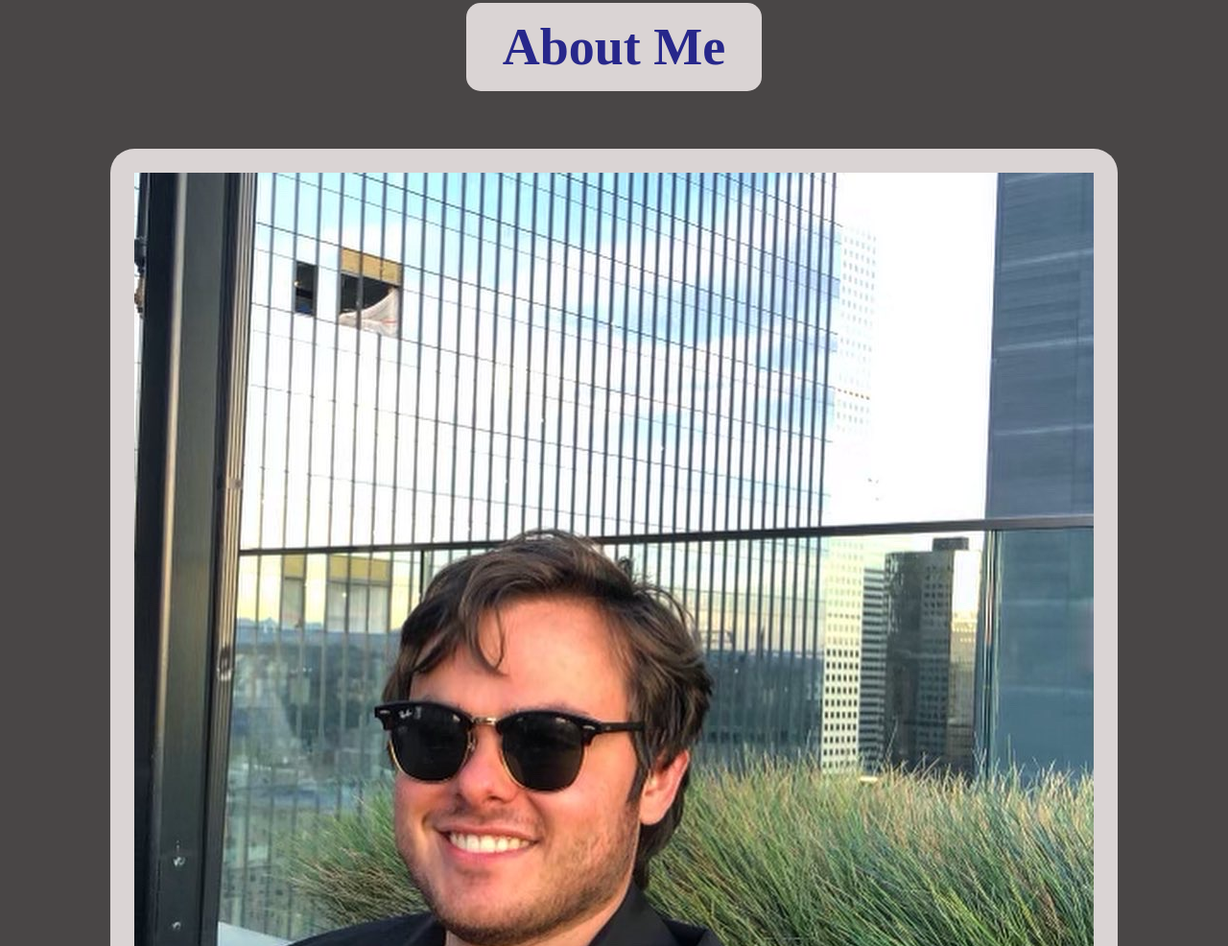
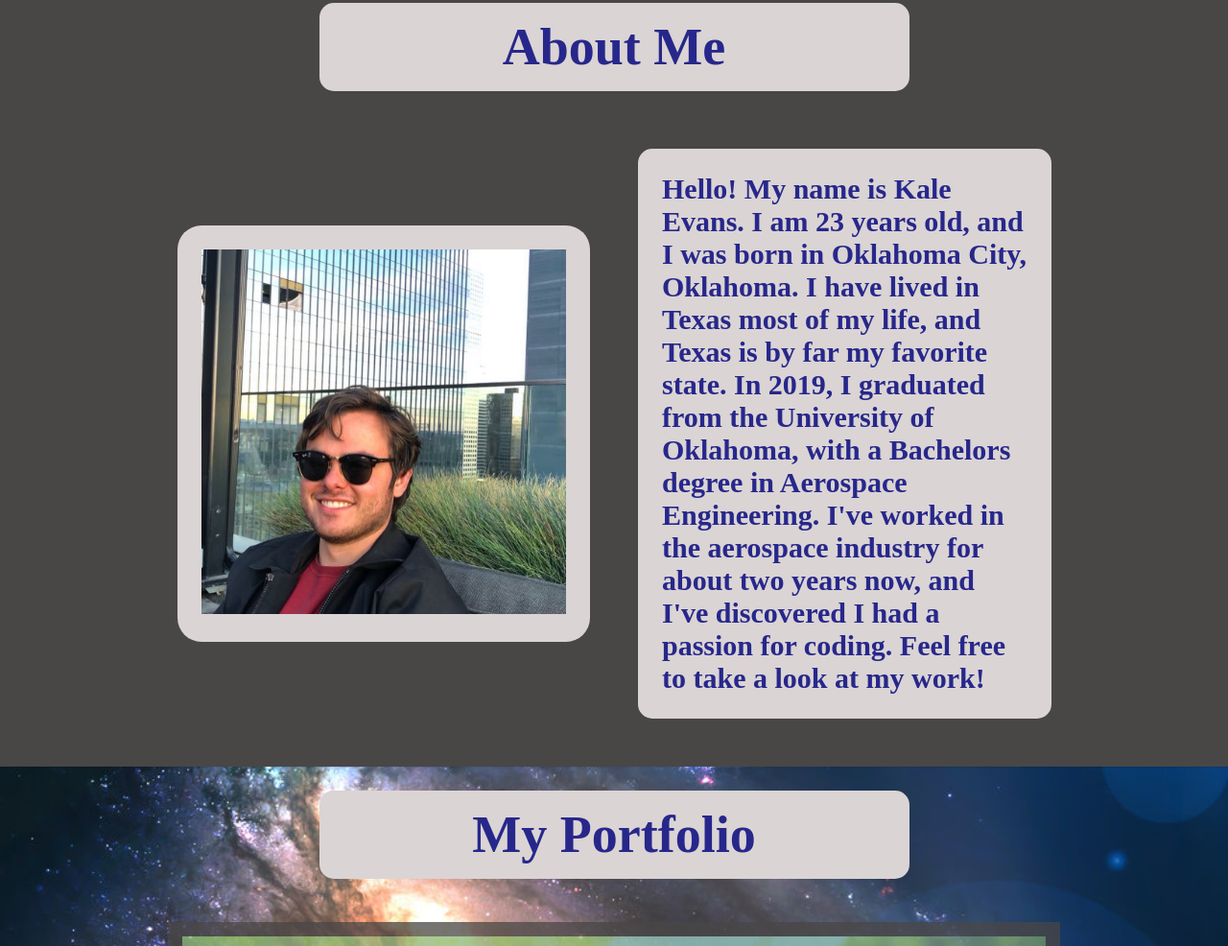
Before and after one commit to KaleTEvans/Professional-Portfolio, a plain HTML site: page index.html in a window 1280 px wide. Shown: the part 926-1912 px from the top of the page at 96% size. Drawn offline with Linux system fonts and the light colour scheme.

Commit message:
added more mobile css changes

```diff
--- a/assets/css/style.css
+++ b/assets/css/style.css
@@ -110,7 +110,7 @@ header nav ul li a:hover {
 }
 
 .profile-pic {
-    width 35%;
+    width: 35%;
     padding: 25px;
     background-color: var(--primary-color);
     border-radius: 25px;
@@ -124,7 +124,7 @@ header nav ul li a:hover {
 .bio-text {
     width: 35%;
     padding: 25px;
-    font-size: 35px;
+    font-size: 30px;
     text-align: left;
     color: var(--secondary-color);
     background-color: var(--primary-color);
@@ -274,7 +274,7 @@ footer h2 {
     font-size: 36px;
     text-align: center;
     margin: 0 auto 35px auto;
-    width: 25%;
+    width: 50%;
     padding: 15px;
     font-weight: bold;
     background-color: var(--primary-color);
@@ -312,6 +312,10 @@ footer h2 {
         margin-bottom: 0;
     }
 
+    .profile-pic {
+        width: 100%;
+    }
+
     .bio-text {
         width: 100%;
     }
@@ -329,6 +333,8 @@ footer h2 {
         text-align: center;
         width: 100%;
     }
+
+}
 
 /* MEDIA QUERY FOR TABLETS AND SMALLER */
 @media screen and (max-width: 768px) {
@@ -353,6 +359,10 @@ footer h2 {
 
     header nav ul li a {
         font-size: 16px;
+    }
+
+    .bio-text p {
+        font-size: 24px;
     }
 
     .main-project, .project {
@@ -388,6 +398,7 @@ footer h2 {
         width: 100%;
     }
 
+}
 
 /* MEDIA QUESRY FOR MOBILE PHONES AND SMALLER */
 @media screen and (max-width: 575px) {
```
